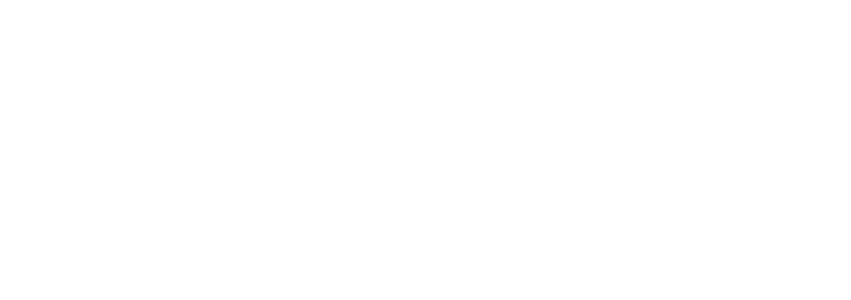
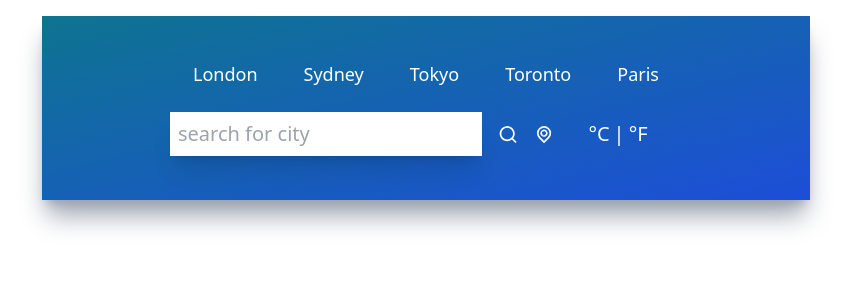
Before and after one commit to GimhaniHM/weather-app, a React (Create React App) app: page / in a window 1280 px wide. Shown: the top 300 px of the page, without its empty margins (214-1065 px from the left). Built offline with nearby package versions, Linux system fonts and the light colour scheme.

Commit message:
Input bar is added

```diff
--- a/package.json
+++ b/package.json
@@ -3,6 +3,7 @@
   "version": "0.1.0",
   "private": true,
   "dependencies": {
+    "@iconscout/react-unicons": "^2.0.2",
     "@testing-library/jest-dom": "^5.17.0",
     "@testing-library/react": "^13.4.0",
     "@testing-library/user-event": "^13.5.0",
--- a/src/App.js
+++ b/src/App.js
@@ -1,10 +1,13 @@
 
 import './App.css';
+import TopButton from './components/TopButton.jsx';
+import Inputs from './components/Inputs.jsx'
 
 function App() {
   return (
-  <div>
-
+  <div className="mx-auto max-w-screen-md mt-4 py-5 px-32 bg-gradient-to-br from-cyan-700 to-blue-700 h-fit shadow-xl shadow-gray-400">
+    <TopButton />
+    <Inputs />
   </div>
 
   );
--- /dev/null
+++ b/src/components/Inputs.jsx
@@ -0,0 +1,41 @@
+import React from 'react';
+import { UilSearch, UilLocationPoint } from '@iconscout/react-unicons'
+
+function Inputs() {
+    return (
+        <div className='flex flex-row justify-center my-6'>
+            <div className='flex flex-row w-3/4 items-center justify-center space-x-4'>
+                <input
+                    type="text"
+                    placeholder='search for city'
+                    className='text-xl font-light p-2 w-full shadow-xl focus:outline-none first-letter:capitalize placeholder:lowercase'
+                />
+                <UilSearch
+                    size={25}
+                    className='text-white cursor-pointer transition ease-out hover:scale-125'
+                />
+                <UilLocationPoint
+                    size={25}
+                    className='text-white cursor-pointer transition ease-out hover:scale-125'
+                />
+            </div>
+            <div className='flex flex-row w-1/4 items-center justify-center'>
+                <button
+                    name='celsius'
+                    className='text-xl text-white font-light'
+                > °C </button>
+
+                <p className='text-xl text-white mx-1'> | </p>
+
+                <button
+                    name='fahrenheit'
+                    className='text-xl text-white font-light'
+                > °F </button>
+
+
+            </div>
+        </div>
+    )
+}
+
+export default Inputs
--- /dev/null
+++ b/src/components/TopButton.jsx
@@ -0,0 +1,39 @@
+import React from 'react'
+
+function TopButton() {
+
+  const cities = [
+    {
+      id: 1,
+      title: 'London'
+    },
+    {
+      id: 2,
+      title: 'Sydney'
+    },
+    {
+      id: 3,
+      title: 'Tokyo '
+    },
+    {
+      id: 4,
+      title: 'Toronto'
+    },
+    {
+      id: 5,
+      title: 'Paris'
+    }
+  ];
+
+  return (
+    <div className='flex items-center justify-around my-6'>
+      {
+        cities.map((city) => (
+            <button key={city.id} className='text-white text-lg fornt-medium'> {city.title} </button>
+        ))
+      }
+    </div>
+  )
+}
+
+export default TopButton
```
Also changed, not shown: 1 other file (tests, documents, lock files or other folders).
